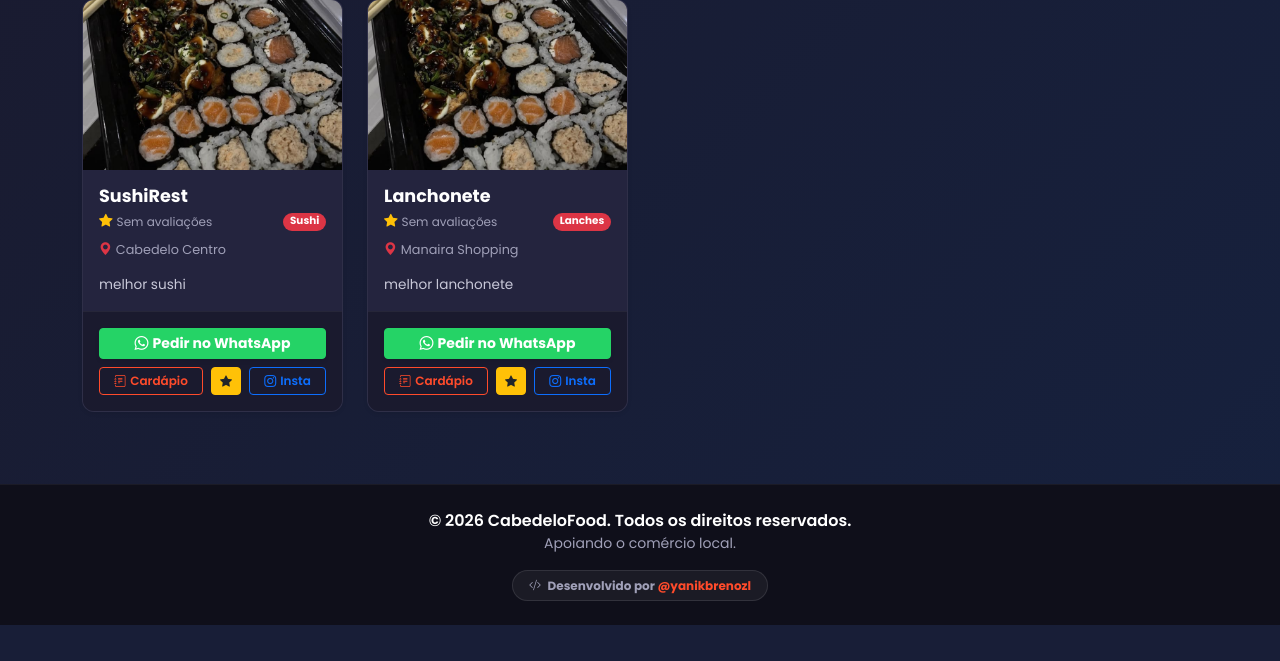
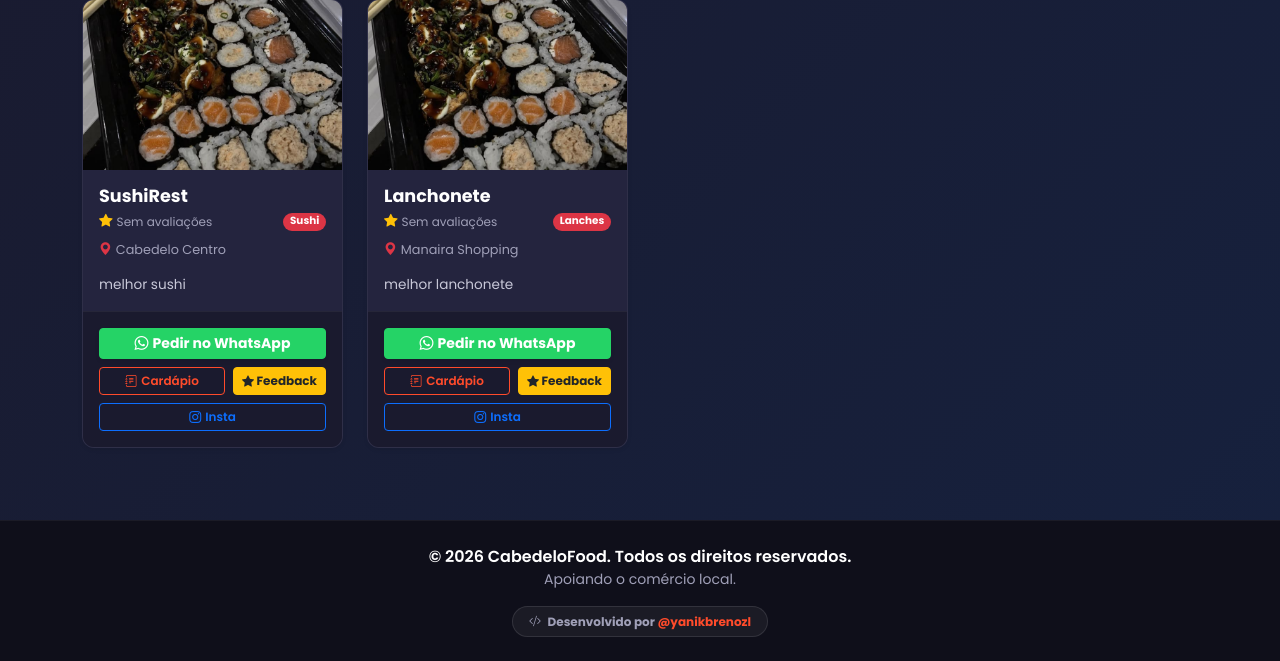
Before and after one commit to brenosobre/CabedeloFood, a Django app: page / in a window 1280 px wide. Shown: the part 397-1058 px from the top of the page. Before the commit the page ends 1022 px from the top, so only its background shows below. Run offline with Django 5.2, Linux system fonts and the light colour scheme; data comes from the database, SQL or seed files in the repository; data that the repository does not hold is empty; some libraries are stand-ins or nearby versions.

Commit message:
correção 4

```diff
--- a/restaurantes/templates/restaurantes/index.html
+++ b/restaurantes/templates/restaurantes/index.html
@@ -279,7 +279,7 @@
                             {% endif %}
                         </div>
 
-                        <!-- BOTÕES DE CARDÁPIO, AVALIAÇÕES (AMARELO) E INSTA ALINHADOS -->
+                        <!-- BOTÕES DE CARDÁPIO, FEEDBACK (AMARELO) E INSTAGRAM -->
                         <div class="d-flex gap-2 flex-wrap">
                             {% if rest.link_cardapio %}
                                 <a href="{{ rest.link_cardapio }}" target="_blank" class="btn btn-outline-danger btn-sm flex-fill fw-semibold" style="font-size: 0.75rem;"><i class="bi bi-journal-text me-1"></i>Cardápio</a>
@@ -289,7 +289,7 @@
 
                             <!-- BOTÃO AMARELO DE AVALIAÇÕES ENTRE CARDÁPIO E INSTA -->
                             <a href="{% url 'avaliacoes' rest.id %}" class="btn btn-warning btn-sm fw-bold text-dark px-2" style="font-size: 0.75rem;" title="Ver Feedbacks & Mídia">
-                                <i class="bi bi-star-fill"></i>
+                                <i class="bi bi-star-fill"></i> Feedback
                             </a>
 
                             {% if rest.instagram %}
```
